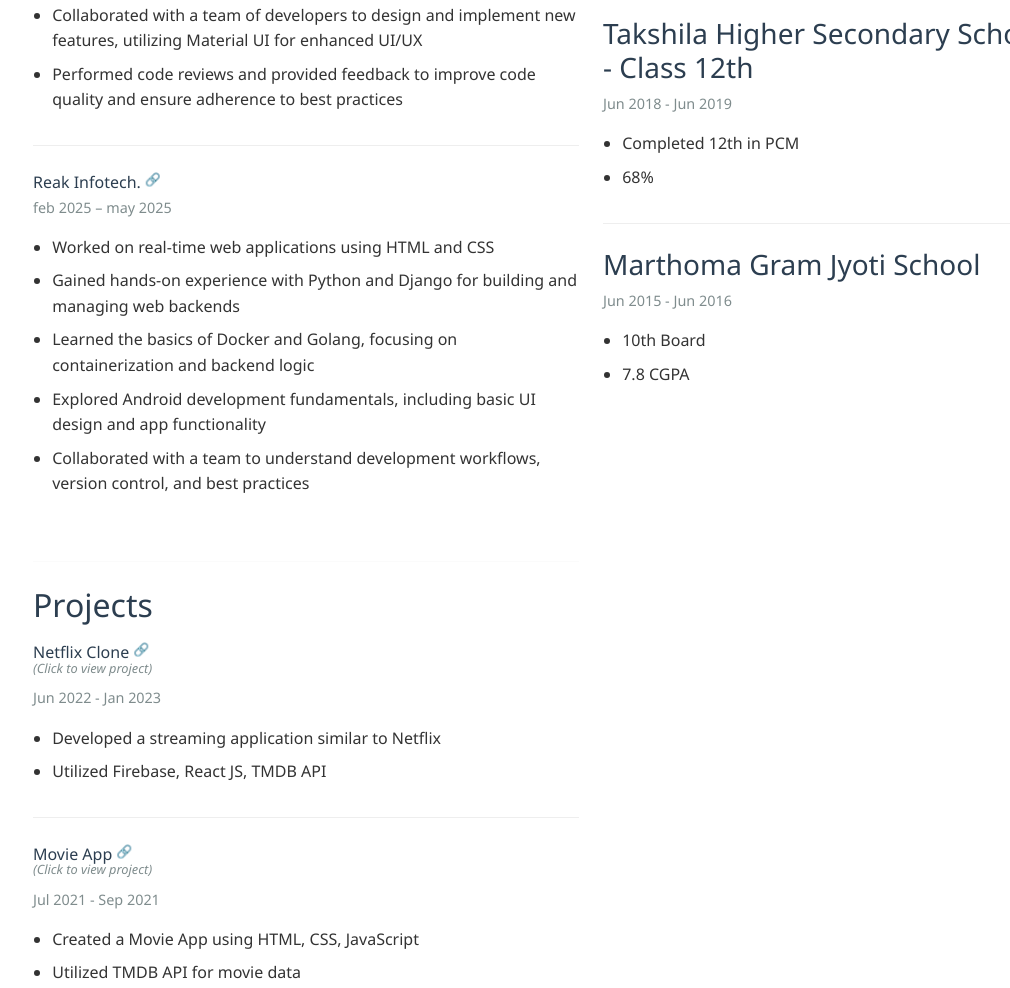
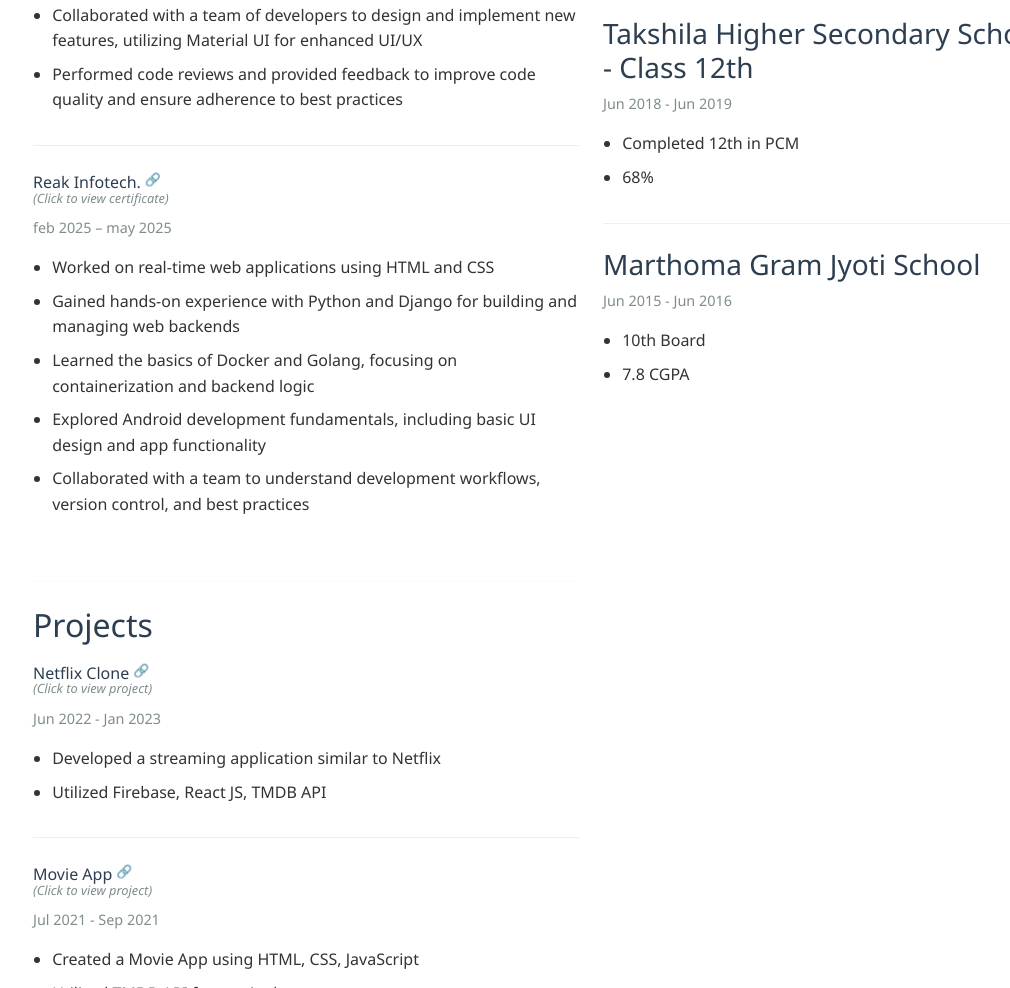
Before and after one commit to Ritikjain91/Resume, a website: page index.html in a window 1280 px wide. Shown: the part 1382-2370 px from the top of the page, without its empty margins (49-1059 px from the left). Drawn offline with nearby package versions, Linux system fonts and the light colour scheme.

Commit message:
update the code

```diff
--- a/index.html
+++ b/index.html
@@ -180,6 +180,7 @@
           <div class="work-item">
 
             <a href=" https://drive.google.com/file/d/1wQVT0O3BTPPp-2pdeRbyO584DdxvlfWy/view" class="has-link-icon">Reak Infotech.</a>
+             <p class="link-hint">(Click to view certificate)</p>
             <p class="text-secondary">feb 2025 – may 2025</p>
             <ul>
               <li>Worked on real-time web applications using HTML and CSS</li>
```
